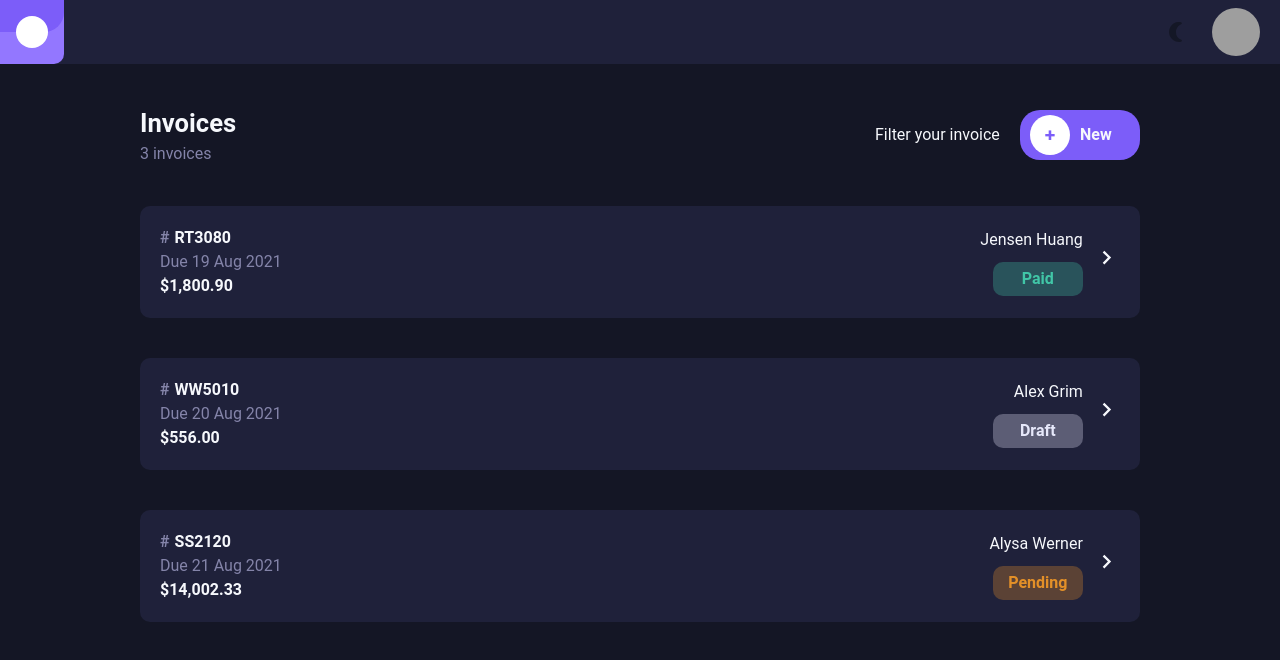
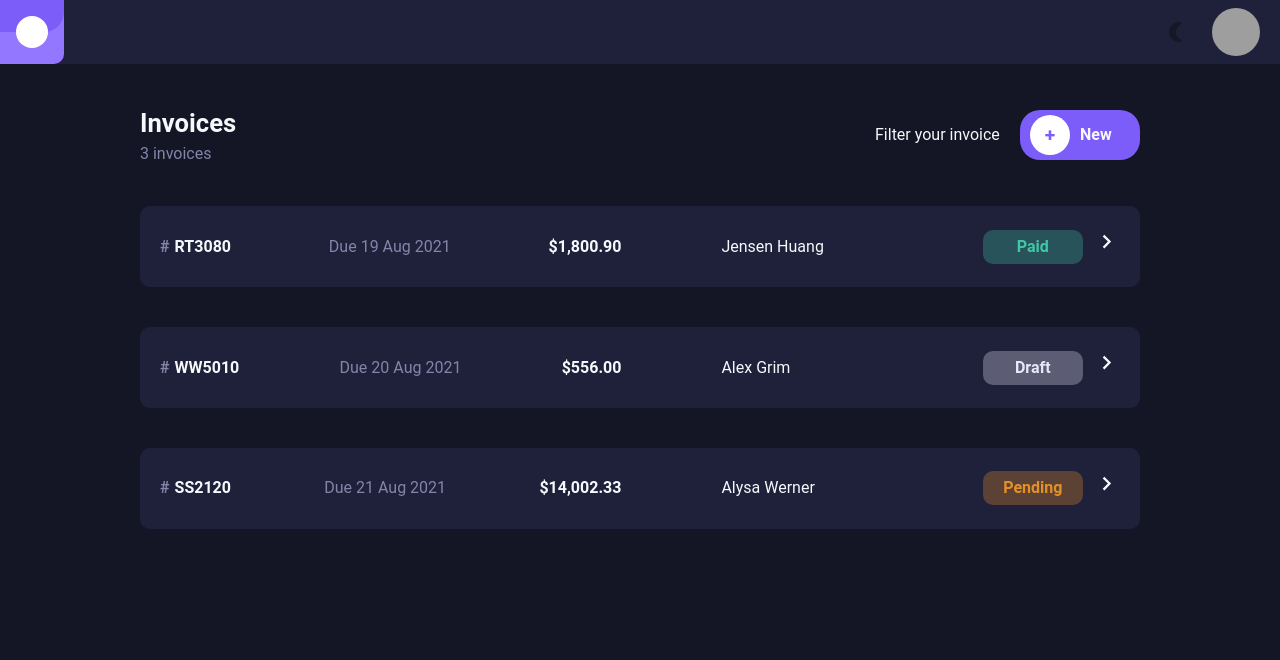
Before and after one commit to xFreshu/my-invoices, a React (Create React App) app: page / in a window 1280 px wide. Shown: the top 660 px of the page. Built offline with nearby package versions, Linux system fonts and the light colour scheme; grey boxes are pictures that could not be loaded.

Commit message:
fixed styles invoiceCard

```diff
--- a/src/components/atoms/StatusInvoice/StatusInvoice.styles.js
+++ b/src/components/atoms/StatusInvoice/StatusInvoice.styles.js
@@ -18,6 +18,6 @@ export const StyledStatusInvoice = styled.div`
   font-weight: 700;
   padding: 5px 0;
   border-radius: 10px;
-  margin-top: 10px;
+  text-align: center;
   justify-content: center;
 `;
--- a/src/components/molecules/InvoiceCard/InvoiceCard.styles.js
+++ b/src/components/molecules/InvoiceCard/InvoiceCard.styles.js
@@ -15,6 +15,12 @@ export const StyledInvoiceCard = styled.li`
   div {
     display: flex;
     flex-direction: column;
+    @media (min-width: 1000px) {
+      width: 100%;
+      flex-direction: row;
+      align-items: center;
+      justify-content: space-between;
+    }
     :nth-child(1) {
       span {
         :nth-child(1) {
@@ -34,9 +40,21 @@ export const StyledInvoiceCard = styled.li`
       }
     }
     :nth-child(2) {
+      text-align: center;
+      align-items: center;
       margin-left: auto;
-      text-align: center;
+      @media (min-width: 1000px) {
+        div {
+          display: flex;
+          justify-content: center;
+          align-items: center;
+          width: 100px;
+        }
+      }
       span {
+        @media (min-width: 1000px) {
+          margin-left: 100px;
+        }
         text-align: right;
       }
     }
```
